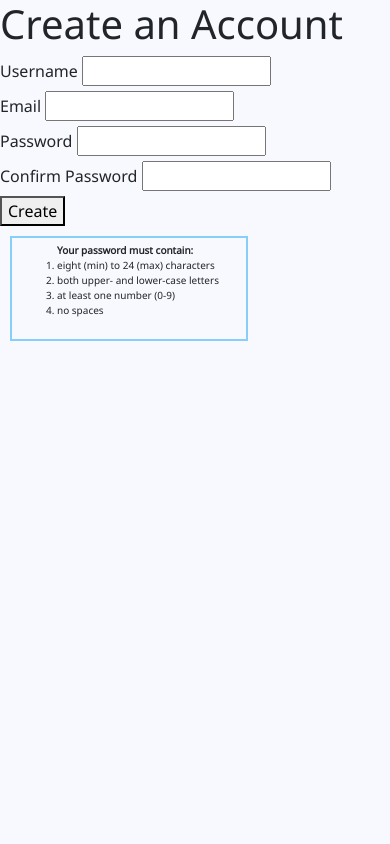
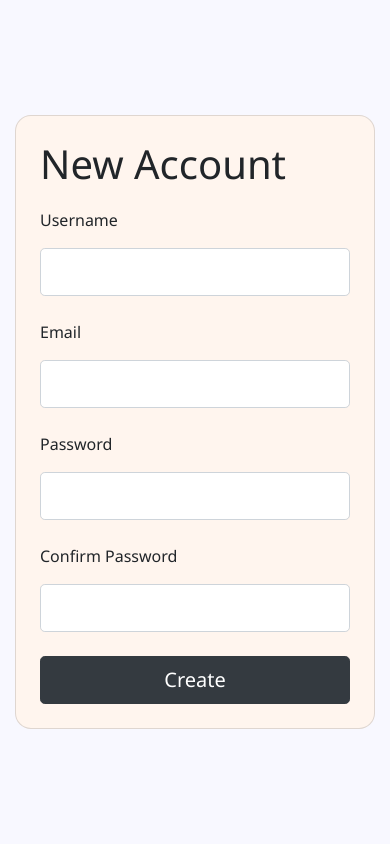
Before and after one commit to sthomasmeyer/poker, a Flask app: page /create_account in a window 390 px wide. Run offline with Flask 2, Linux system fonts and the light colour scheme; parts of the project's set-up code (start-up, migrations or seed data) failed here and were passed over.

Commit message:
updated front-end

```diff
--- a/Static/poker-variations.css
+++ b/Static/poker-variations.css
@@ -15,7 +15,29 @@ button:hover {
   margin: 10px;
   padding: 5px;
   padding-right: 27px;
-  font-size: 10px;
+  font-size: 11px;
   width: fit-content;
-  border: 2px solid lightskyblue;
+  border: 2px solid black;
+  border-radius: 1rem 0 0 1rem;
 }
+
+#password-instructions,
+p {
+  font-weight: bolder;
+}
+
+#password-instructions,
+li {
+  font-weight: lighter;
+}
+
+#intro {
+  background-size: cover;
+  height: 100vh;
+}
+
+@media (min-width: 992px) {
+  #intro {
+    margin-top: -58.59px;
+  }
+}
--- a/Templates/_form.html
+++ b/Templates/_form.html
@@ -2,9 +2,9 @@
 
 {% for field in form if field.widget.input_type != 'hidden'%}
 
-<div>
-  {{ field.label }}
-  {{ field(class="form-input-row") }}
+<div class="form-outline mb-4">
+  <label class="form-label" for="form2Example17">{{ field.label }}</label>
+  {{ field(class="form-control form-control-lg") }}
 </div>
 
 {% endfor %}
--- a/Templates/base.html
+++ b/Templates/base.html
@@ -20,7 +20,7 @@
 {% if user %}
 
 <nav class="navbar navbar-expand-md navbar-dark bg-dark">
-  <span class="navbar-brand mb-0 h1">POK3R</span>
+  <span class="navbar-brand mb-0 h1">POK3R NIGHTS</span>
   <button class="navbar-toggler" type="button" data-toggle="collapse" data-target="#navbarSupportedContent" aria-controls="navbarSupportedContent" aria-expanded="false" aria-label="Toggle navigation">
     <span class="navbar-toggler-icon"></span>
   </button>
@@ -36,7 +36,7 @@
     <div class="div-inline">
       <ul class="navbar-nav mr-auto">
         <li class="nav-item active">
-          <a class="nav-link" href="https://poker-variations.herokuapp.com/user/{{ user.id }}">User Profile</a>
+          <a class="nav-link" href=#>User Profile</a>
         </li>
       </ul>
     </div>
@@ -62,87 +62,43 @@
   <!-- This [block] tag defines a section of the HTML <body>...
   that can be altered by "children" of this "users" template.  -->
   {% block content %}
-  <h1>Welcome</h1>
 
-  <form method="POST">
-    {% include "_form.html" %}
-    <button id="login">Login</button>
-  </form>
+  <section class="vh-100" style="background-color: seashell;">
+    <div class="container py-5 h-100">
+      <div class="row d-flex justify-content-center align-items-center h-100">
+        <div class="col col-xl-10">
+          <div class="card" style="border-radius: 1rem; background-color: ghostwhite;">
+            <div class="row g-0">
+              <div class="col-md-6 col-lg-5 d-none d-md-block">
+                <img src="https://images.unsplash.com/photo-1630918295249-116eac5624b1?ixlib=rb-1.2.1&ixid=MnwxMjA3fDB8MHxzZWFyY2h8NTF8fHBva2VyfGVufDB8fDB8fA%3D%3D&auto=format&fit=crop&w=900&q=60"
+                  alt="login form" class="img-fluid" style="border-radius: 1rem 0 0 1rem;" />
+              </div>
+              <div class="col-md-6 col-lg-7 d-flex align-items-center">
+                <div class="card-body p-4 p-lg-5 text-black">
 
-  <form action="/create_account">
-    <button id="register">Create a New Account</button>
-  </form>
+                  <div class="d-flex align-items-center mb-3 pb-1">
+                      <i class="fas fa-cubes fa-2x me-3" style="color: #ff6219;"></i>
+                      <span class="h1 fw-bold mb-0">POK3R NIGHTS</span>
+                  </div>
 
-<hr>
+                  <form method="POST">
+                    {% include "_form.html" %}
+                    <button id="login" class="btn btn-dark btn-lg btn-block">Login</button>
+                  </form>
 
-<!-- Section: Design Block -->
-<section class=" text-center text-lg-start">
-  <style>
-    .rounded-t-5 {
-      border-top-left-radius: 0.5rem;
-      border-top-right-radius: 0.5rem;
-    }
+                  <br>
 
-    @media (min-width: 992px) {
-      .rounded-tr-lg-0 {
-        border-top-right-radius: 0;
-      }
+                  <p class="mb-5 pb-lg-2" style="color: #393f81;">New to POK3R NIGHTS?
+                    <a href="/create_account" id="register">Create an account.</a></p>
 
-      .rounded-bl-lg-5 {
-        border-bottom-left-radius: 0.5rem;
-      }
-    }
-  </style>
-  <div class="card mb-3">
-    <div class="row g-0 d-flex align-items-center">
-      <div class="col-lg-4 d-none d-lg-flex">
-        <img src="https://images.unsplash.com/photo-1630918295249-116eac5624b1?ixlib=rb-1.2.1&ixid=MnwxMjA3fDB8MHxzZWFyY2h8NTF8fHBva2VyfGVufDB8fDB8fA%3D%3D&auto=format&fit=crop&w=900&q=60"
-          class="w-100 rounded-t-5 rounded-tr-lg-0 rounded-bl-lg-5" />
-      </div>
-      <div class="col-lg-8">
-        <div class="card-body py-5 px-md-5">
-
-          <form>
-            <!-- Email input -->
-            <div class="form-outline mb-4">
-              <input type="email" id="form2Example1" class="form-control" />
-              <label class="form-label" for="form2Example1">Email address</label>
-            </div>
-
-            <!-- Password input -->
-            <div class="form-outline mb-4">
-              <input type="password" id="form2Example2" class="form-control" />
-              <label class="form-label" for="form2Example2">Password</label>
-            </div>
-
-            <!-- 2 column grid layout for inline styling -->
-            <div class="row mb-4">
-              <div class="col d-flex justify-content-center">
-                <!-- Checkbox -->
-                <div class="form-check">
-                  <input class="form-check-input" type="checkbox" value="" id="form2Example31" checked />
-                  <label class="form-check-label" for="form2Example31"> Remember me </label>
                 </div>
               </div>
-
-              <div class="col">
-                <!-- Simple link -->
-                <a href="#!">Forgot password?</a>
-              </div>
             </div>
-
-            <!-- Submit button -->
-            <button type="button" class="btn btn-primary btn-block mb-4">Sign in</button>
-
-          </form>
-
+          </div>
         </div>
       </div>
     </div>
-  </div>
-</section>
-<!-- Section: Design Block -->
-
+  </section>
 
   {% endblock %}
 
--- a/Templates/create_account.html
+++ b/Templates/create_account.html
@@ -7,21 +7,45 @@ that is meant to be manipulated by its "children", we must first write... -->
 {% block content %}
 <!-- Then, we can fill this [block] w/ anything our heart desires. -->
 
-  <h1>Create an Account</h1>
+<section class="vh-100" style="background-color: ghostwhite;">
+  <div class="container py-5 h-100">
+    <div class="row d-flex justify-content-center align-items-center h-100">
+      <div class="col col-xl-10">
+        <div class="card" style="border-radius: 1rem; background-color: seashell;">
+          <div class="row g-0">
+            <div class="col-md-6 col-lg-5 d-none d-md-block">
+              <img src="https://images.unsplash.com/photo-1617013371588-dfe4246161a6?ixlib=rb-1.2.1&ixid=MnwxMjA3fDB8MHxzZWFyY2h8OHx8cG9rZXJ8ZW58MHx8MHx8&auto=format&fit=crop&w=900&q=60"
+                alt="login form" class="img-fluid" style="border-radius: 1rem 0 0 1rem;" />
+                <div id="password-instructions">
+                  <ol>
+                    <p><strong>Your password must contain:</strong></p>
+                    <li>eight (min) to 24 (max) characters</li>
+                    <li>both upper- and lower-case letters</li>
+                    <li>at least one number (0-9)</li>
+                    <li>no spaces</li>
+                  </ol>
+              </div>
+            </div>
+            <div class="col-md-6 col-lg-7 d-flex align-items-center">
+              <div class="card-body p-4 p-lg-5 text-black">
 
-  <form method="POST">
-    {% include "_form.html" %}
-    <button>Create</button>
-  </form>
+                <div class="d-flex align-items-center mb-3 pb-1">
+                    <i class="fas fa-cubes fa-2x me-3" style="color: #ff6219;"></i>
+                    <span class="h1 fw-bold mb-0">New Account</span>
+                </div>
 
-  <div id="password-instructions">
-      <ol>
-        <strong>Your password must contain:</strong>
-        <li>eight (min) to 24 (max) characters</li>
-        <li>both upper- and lower-case letters</li>
-        <li>at least one number (0-9)</li>
-        <li>no spaces</li>
-      </ol>
+                <form method="POST">
+                  {% include "_form.html" %}
+                  <button class="btn btn-dark btn-lg btn-block">Create</button>
+                </form>
+
+              </div>
+            </div>
+          </div>
+        </div>
+      </div>
+    </div>
   </div>
+</section>
 
 {% endblock %}
--- a/app.py
+++ b/app.py
@@ -41,7 +41,7 @@ from hand_rankings import (
 # Import sensitive information from the [secrets.py] file.
 import secrets
 
-importlib.reload(secrets)
+# importlib.reload(secrets)
 # new_secret_key = secrets.SUPER_SECRET_KEY
 # new_db_connection = secrets.LOCAL_SQL_DB
 
@@ -79,6 +79,9 @@ app.config["SQLALCHEMY_TRACK_MODIFICATIONS"] = False
 # Use the [os.environ] command to access the environmental variables...
 # then, employ Python's [get()] method to capture the value associated...
 # w/ "SECRET_KEY". Note, a default value -- "secret" -- is set as well.
+
+# app.config["SECRET_KEY"] = new_secret_key
+
 app.config["SECRET_KEY"] = os.environ.get("SECRET_KEY")
 
 # Call this function from [models.py] to connect the database we've selected.
```
Also changed, not shown: Templates/successful_login.html (+14 -10 lines).
